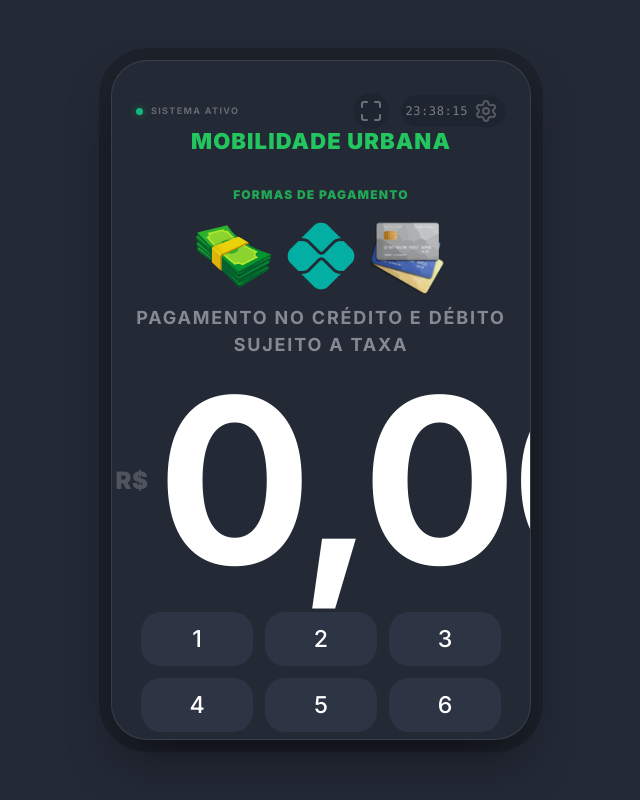
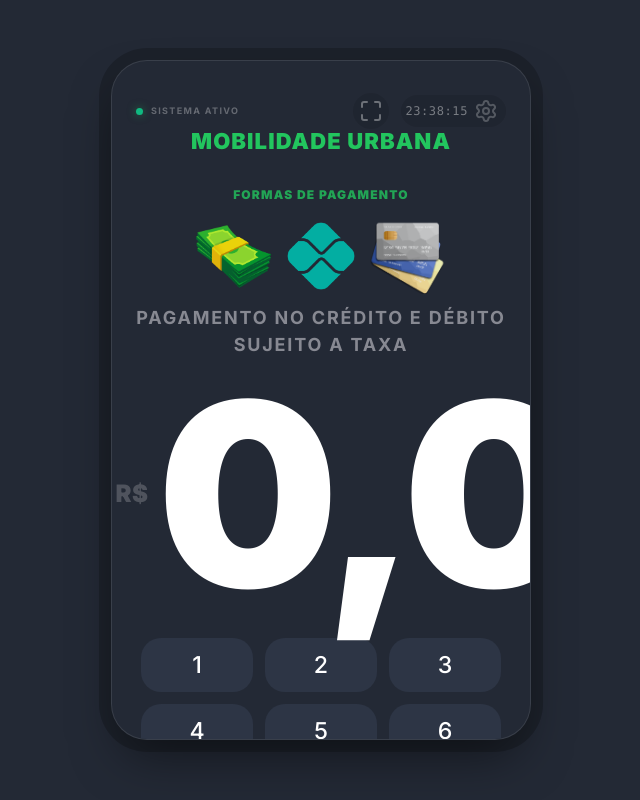
Before and after one commit to Lauriuche/pdv, a website: page teste.html in a window 1280 px wide. Shown: the whole page, without its empty margins (319-959 px from the left). Drawn offline with nearby package versions, Linux system fonts and the light colour scheme; no server answers.

Commit message:
Update .main-digit styles in teste.html
Adjusted font size and weight for .main-digit class.

```diff
--- a/teste.html
+++ b/teste.html
@@ -61,7 +61,7 @@
             }
         }
 
-        .main-digit { font-size: clamp(12rem, 18vw, 24rem); font-weight: 700; line-height: 1; letter-spacing: -0.03em; text-align: center; max-width: 100%; color: var(--text-color, #ffffff) !important; will-change: opacity, transform; }
+        .main-digit { font-size: clamp(8rem, 20vw, 26rem); font-weight: 900; line-height: 0,5; letter-spacing: -0.03em; text-align: center; max-width: 100%; color: var(--text-color, #ffffff) !important; will-change: opacity, transform; }
         @keyframes soft-pulse { 0%, 100% { opacity: 1; } 50% { opacity: 0.3; } }
         .waiting-pulse { animation: soft-pulse 2s infinite ease-in-out; opacity: 0.4; }
 
```
